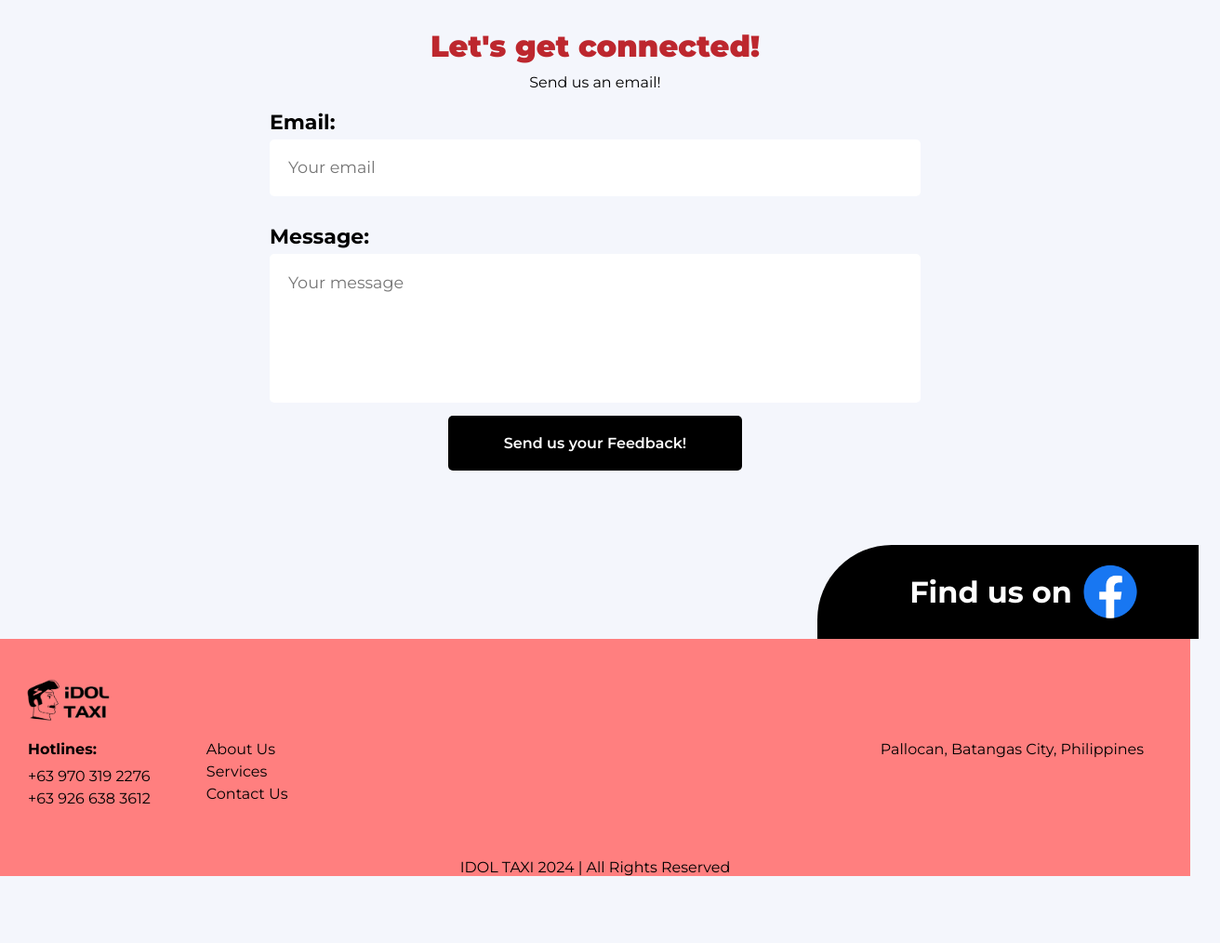
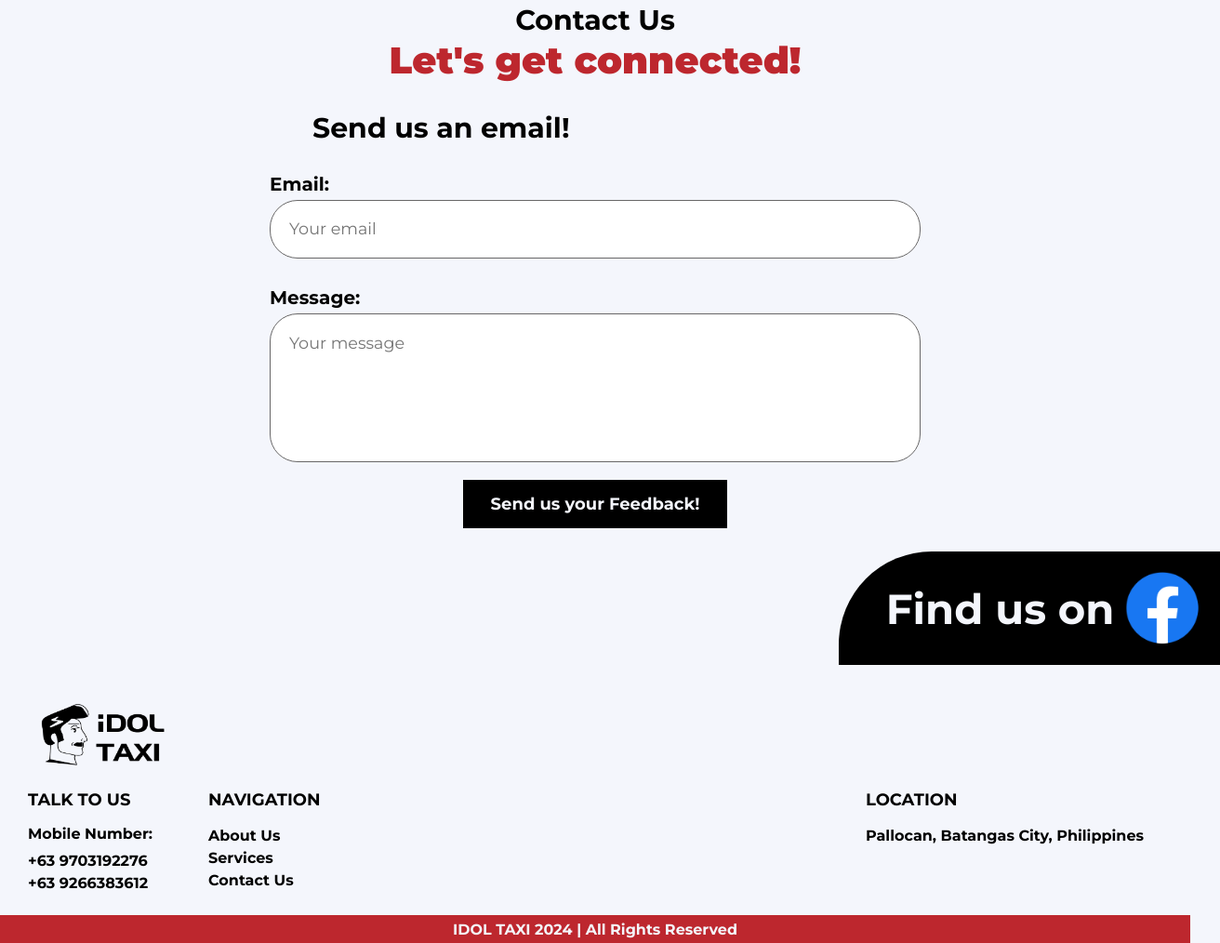
Before and after one commit to GenuinoVitto/CSSWENG--app-name-placeholder-, a website: page src/pages/contact.html in a window 1280 px wide. Shown: the part 77-1091 px from the top of the page at 93% size, 1312 px wide, since content can reach past the window. Before the commit the page ends 1019 px from the top, so only its background shows below. Drawn offline with Linux system fonts and the light colour scheme.

Commit message:
modified footer, button hovers, contact.css, and added web icon

```diff
--- a/src/pages/contact.html
+++ b/src/pages/contact.html
@@ -8,6 +8,7 @@
     <link rel="stylesheet" href="../styles/index.css">
     <link rel="stylesheet" href="../styles/contact.css">
     <link rel="stylesheet" href="/src/styles/footer.css">
+    <link rel="icon" href="/src/uploads/website-logo.JPG">
 </head>
 <body>
 
@@ -30,6 +31,7 @@
     <!-- END OF NAVBAR -->
 
     <section id="contact-core">
+        <h3>Contact Us</h3>
         <h2>Let's get connected!</h2>
         <p>Send us an email!</p>
         <form id="contact-form" action=""> <!-- Replace with your actual server-side script -->
@@ -60,16 +62,19 @@
         <a class="footer-logo" href="index.html"></a>
         <div class="footer-middle">
             <div class="footer-contact">
-                <p>Hotlines:</p>
-                <a href="tel:09703192276">+63 970 319 2276</a>
-                <a href="tel:09266383612">+63 926 638 3612</a>
+                <p class="footer-title">TALK TO US</p>
+                <p>Mobile Number:</p>
+                <a href="tel:09703192276">+63 9703192276</a>
+                <a href="tel:09266383612">+63 9266383612</a>
             </div>
             <div class="footer-nav">
+                <p class="footer-title">NAVIGATION</P>
                 <a href="index.html#about">About Us</a>
                 <a href="index.html#services">Services</a>
                 <a href="/src/contact.html">Contact Us</a>
             </div>
             <div class="footer-details">
+                <p class="footer-title">LOCATION</p>
                 <p>Pallocan, Batangas City, Philippines</p>
             </div>
         </div>
--- a/src/styles/contact.css
+++ b/src/styles/contact.css
@@ -20,12 +20,17 @@ html, body {
 #contact-core h2,
 #contact-form label,
 #contact-form button {
-    color: var(--text-accent); /* This is the color used in "Let's get connected" */
+    color: var(--secondary); /* This is the color used in "Let's get connected" */
 }
 
 #contact-core p {
-    color:#000000; /* Send us an email */
+    color:var(--secondary); /* Send us an email */
     margin-top: 0;
+    font-size: 30px;
+    text-align: left;
+    margin-left: 80px;
+    font-weight: 700;
+    position: relative;
 }
 
 #contact-form .form-group {
@@ -58,17 +63,22 @@ html, body {
     padding: 40px;
     text-align: center;
     padding-top: 20px;
+    width: 60%;
+    margin: 0 auto;
 }
 
 #contact-core h3 {
-    font-weight: 600; /* Adjust the font weight as needed */
+    font-weight: 700; /* Adjust the font weight as needed */
+    margin: 0;
+    font-size: 30px;
 }
 
 #contact-core h2 {
-    font-size: 2em;
+    font-size: 40px;
     font-weight: 900; /* Adjust the font weight as needed */
     color: var(--primary);
-    margin-bottom: 10px;
+    margin-bottom: 30px;
+    margin-top: 0;
 }
 
 /* Clear floats after the contact section */
@@ -89,7 +99,7 @@ html, body {
     display: block;
     margin-top: 20px;
     font-weight: 700;
-    font-size: 1.25em;
+    font-size: 20px;
 }
 
 #contact-form input[type="email"],
@@ -102,6 +112,8 @@ html, body {
     font-weight: 400; /* Adjust the font weight as needed */
     font-size: 1em;
     box-sizing: border-box;
+    border-radius: 30px;
+    border: 1px solid rgb(104, 103, 103);
 }
 
 #contact-form textarea {
@@ -109,14 +121,13 @@ html, body {
 }
 
 .email-feedback {
-    background-color: #000000;
-    color: #ffffff;
+    background-color: var(--secondary);
+    color: var(--accent1);
     margin: 10px;
-    padding: 20px 60px;
+    padding: 15px 30px;
     border: none;
-    border-radius: 5px;
-    font-weight: 600;
-    font-size: 1em;
+    font-weight: 700;
+    font-size: 18px;
     cursor: pointer;
     box-sizing: border-box;
     text-decoration: none;
@@ -139,15 +150,14 @@ html, body {
 .find-us {
     position: relative;
     bottom: 0;
-    left: 84.7%;
+    left: 86.5%;
     transform: translateX(-50%);
     width: 370px;
-    background-color: #000000;
-    color: white;
-    border-top-left-radius: 80px;
+    background-color: var(--secondary);
+    color: var(--accent1);
+    border-top-left-radius: 100px;
     text-align: center;
     padding: 20px;
-    z-index: 999;
     display: flex;
     justify-content: center;
     align-items: center;
@@ -155,10 +165,10 @@ html, body {
 }
 
 .find-us-text {
-    font-size: 2em;
+    font-size: 45px;
     font-weight: 700;
     margin-right: 10px;
-    margin-left: 35px;
+    margin-left: 30px;
 }
 
 .facebook-icon {
@@ -166,7 +176,7 @@ html, body {
     background-position: -1542px -402px;
     width: 208px;
     height: 206px;
-    zoom: .3;
+    zoom: .4;
     display: inline-block;
 }
 
@@ -198,7 +208,7 @@ html, body {
 }
 
 .footer {
-    background-color: #ff7f7f !important; /* This is a light, pleasing shade of red, adjust as needed */
+    background-color: #F4F6FC !important; /* This is a light, pleasing shade of red, adjust as needed */
   }
 
   .footer-nav {
--- a/src/styles/footer.css
+++ b/src/styles/footer.css
@@ -10,7 +10,7 @@
     display: flex;
     flex-direction: row;
     padding: 0px 30px 0px 30px;
-    margin-bottom: 50px;
+    margin-bottom: 20px;
 }
 
 .footer-logo {
@@ -19,12 +19,13 @@
     width: 462px;
     height: 264px;
     margin-left: 140px;
-    margin-top: 50px;
-    zoom: .2;
+    margin-top: 20px;
+    zoom: .3;
 }
 
 .footer-nav {
     margin-right: auto;
+    margin-top: 0;
 }
 
 .footer-nav a {
@@ -41,6 +42,13 @@
 .footer-copyright p {
     margin: auto;
     text-align: center;
+    padding-top: 6px;
+}
+
+.footer-copyright {
+    background-color: #BD272E;
+    height: 30px;
+    color: #F4F6FC;
 }
 
 .footer-contact {
@@ -58,3 +66,15 @@
     color: #000000;
     text-decoration: none;
 }
+
+.footer-title {
+    font-size: 18px;
+}
+
+.footer a, .footer p {
+    font-weight: 700;
+}
+
+.footer a:hover {
+    color: #BD272E;
+}
--- a/src/styles/index.css
+++ b/src/styles/index.css
@@ -43,6 +43,7 @@ html, body {
   float: right;
   margin-right: 5px;
   margin-top: 20px;
+  margin-bottom: 20px;
 }
 
 .nav-links a {
@@ -386,8 +387,8 @@ html, body {
   transition: filter 0.3s ease;
 }
 
-.nav-links a:hover {
-  filter: brightness(150%);
+.nav-links a:nth-child(2):hover {
+  box-shadow: 2px 2px 0px var(--shadow);
 }
 
 .nav-links .contact-link {
@@ -397,16 +398,15 @@ html, body {
 }
 
 .nav-links .contact-link:hover {
-  background-color: #d4c1c1; /* Adjust as needed */
-  filter: brightness(100%); /* This overrides the brightness filter from .nav-links a:hover */
+  color: var(--primary);
 }
 
 .main-button {
   transition: filter 0.3s ease;
 }
 
-.main-button:hover {
-  filter: brightness(150%);
+.main-buttons a:hover {
+  box-shadow: 0px 1px 6px 3px rgb(104, 103, 103);
 }
 
 .main-heading, .main-subhead {
@@ -414,7 +414,7 @@ html, body {
 }
 
 .footer {
-  background-color: #ff7f7f !important; /* Adjust as needed */
+  background-color: var(--accent1) !important; /*Adjust as needed*/
 }
 
 .footer-nav {
```
Also changed, not shown: index.html (+8 -3 lines), src/uploads/website-logo.JPG (added).
